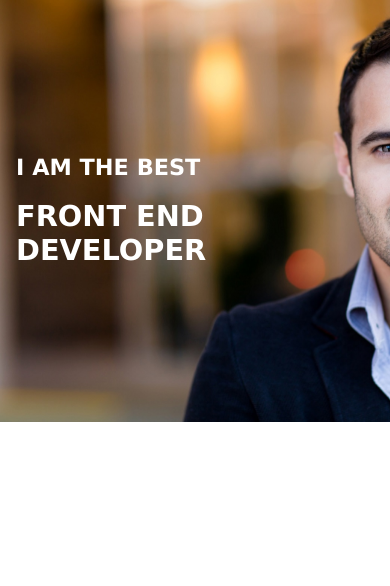
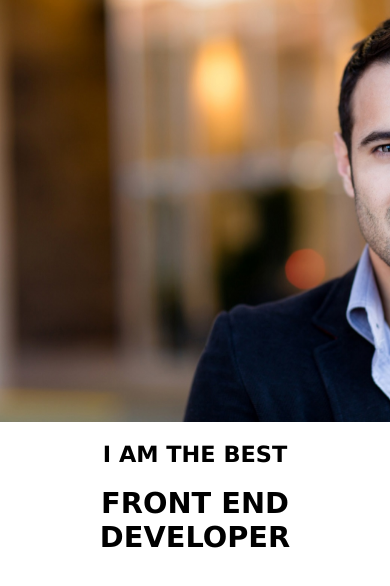
Before and after one commit to zuzabien/zuzabien.github.io, a plain HTML site: page zadania-domowe/rwd/index.html in a window 390 px wide. Drawn offline with Linux system fonts and the light colour scheme.

Commit message:
Poprawione

```diff
--- a/zadania-domowe/rwd/css/responsive.css
+++ b/zadania-domowe/rwd/css/responsive.css
@@ -1,12 +1,12 @@
 @media all and (max-width: 1170px) {
-    .container {
+    .header {
         height: 80vh;
         background-image: url("../obrazy/man-2.jpg");
         background-size: cover;
         justify-content: flex-end;
     }
 
-    .header {
+    .header-text {
         top: 0;
     }
 
@@ -20,8 +20,21 @@
 }
 
 @media all and (max-width: 992px) {
-    .container {
+    .header {
         height: 50vh;
         background-image: url("../obrazy/man-1.jpg");
         background-size: cover;
     }
+}
+
+@media all and (max-width: 992px) {
+    .header {
+        justify-content: center;
+    }
+
+    .header-text {
+        top: 100%;
+        color: black;
+        text-align: center;
+    }
+}
--- a/zadania-domowe/rwd/css/style.css
+++ b/zadania-domowe/rwd/css/style.css
@@ -7,6 +7,14 @@ body {
 }
 
 .header {
+    height: 100vh;
+    display: flex;
+    background-image: url("../obrazy/man-1.jpg");
+    background-size: cover;
+}
+
+.header-text {
+    height: 40px;
     font-family: Verdana;
     color: #fff;
     text-transform: uppercase;
@@ -16,13 +24,6 @@ body {
     top: 40%;
 }
 
-.container {
-    height: 100vh;
-    display: flex;
-    background-image: url("../obrazy/man-1.jpg");
-    background-size: cover;
-}
-
 h1 {
     font-size: 2.5em;
 }
--- a/zadania-domowe/rwd/index.html
+++ b/zadania-domowe/rwd/index.html
@@ -9,8 +9,8 @@
     <link rel="stylesheet" href="css/responsive.css">
 </head>
 <body>
-    <header class="container">
-        <div class="header">
+    <header class="header">
+        <div class="header-text">
             <h2>I am the best</h2>
             <h1>front end developer</h1>
         </div>
```
